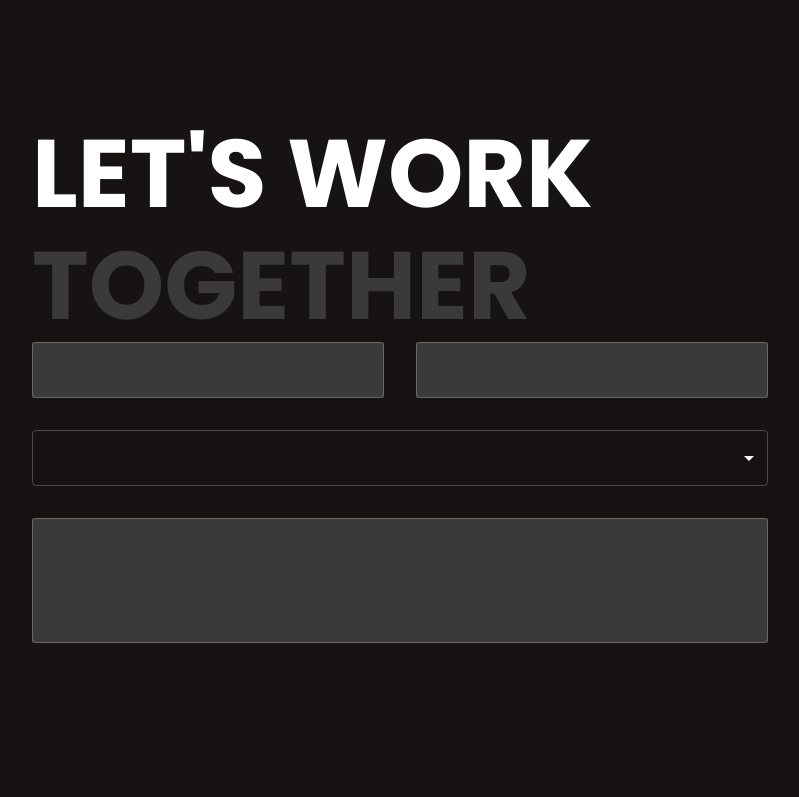
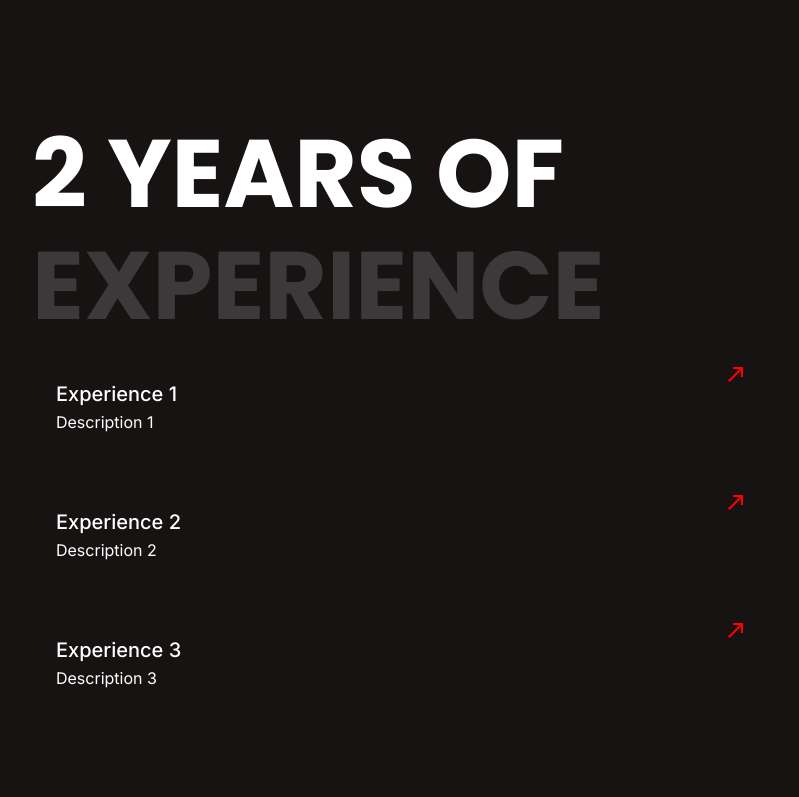
Before and after one commit to rotembab/resume-frontend, a React (Vite) app: page / in a window 1280 px wide. Shown: the part 2023-2820 px from the top of the page, without its empty margins (448-1247 px from the left). Before the commit the page ends 2666 px from the top, so only its background shows below. Built offline with nearby package versions, Linux system fonts and the light colour scheme.

Commit message:
Added experience tab

```diff
--- /dev/null
+++ b/src/components/pages/experience/experience-config.ts
@@ -0,0 +1,32 @@
+export const experienceConfig = [
+  {
+    title: 'Experience 1',
+    description: 'Description 1',
+    link: '/experience1',
+  },
+  {
+    title: 'Experience 2',
+    description: 'Description 2',
+    link: '/experience2',
+  },
+  {
+    title: 'Experience 3',
+    description: 'Description 3',
+    link: '/experience3',
+  },
+  {
+    title: 'Experience 4',
+    description: 'Description 4',
+    link: '/experience4',
+  },
+  {
+    title: 'Experience 5',
+    description: 'Description 5',
+    link: '/experience5',
+  },
+  {
+    title: 'Experience 6',
+    description: 'Description 6',
+    link: '/experience6',
+  },
+];
--- /dev/null
+++ b/src/components/pages/experience/experience-content.component.tsx
@@ -0,0 +1,40 @@
+import { Stack, Typography } from '@mui/material';
+import Grid from '@mui/material/Grid2';
+
+import { SlideFadeTransition } from '../../ui/slide-fade-transition/slide-fade-transition-component';
+import { useTranslation } from 'react-i18next';
+import { experienceConfig } from './experience-config';
+import { ViewItemCard } from '../../ui/view-item-card/view-item-card.component';
+
+type ExperienceContentProps = {
+  limit?: number;
+};
+
+export const ExperienceContent = ({ limit }: ExperienceContentProps) => {
+  const { t } = useTranslation();
+  return (
+    <SlideFadeTransition transitionKey={location.pathname}>
+      <Grid container>
+        <Grid size={12}>
+          <Typography variant='h1'>{t('Experience.heading1')}</Typography>
+          <Typography color='headingDarkColor' variant='h1'>
+            {t('Experience.heading2')}
+          </Typography>
+        </Grid>
+
+        <Grid size={12}>
+          <Stack>
+            {experienceConfig.slice(0, limit).map((experience) => (
+              <ViewItemCard
+                key={experience.title}
+                title={experience.title}
+                description={experience.description}
+                link={experience.link}
+              />
+            ))}
+          </Stack>
+        </Grid>
+      </Grid>
+    </SlideFadeTransition>
+  );
+};
--- a/src/components/pages/experience/experience.page.tsx
+++ b/src/components/pages/experience/experience.page.tsx
@@ -1,3 +1,15 @@
+import Grid from '@mui/material/Grid2';
+import { ContactMe } from '../contact-me/contact-me.component';
+import { ExperienceContent } from './experience-content.component';
 export const ExperiencePage = () => {
-  return 'Experience';
+  return (
+    <Grid container spacing={12}>
+      <Grid size={12}>
+        <ExperienceContent />
+      </Grid>
+      <Grid size={12}>
+        <ContactMe />
+      </Grid>
+    </Grid>
+  );
 };
--- a/src/components/pages/home/home.page.tsx
+++ b/src/components/pages/home/home.page.tsx
@@ -2,7 +2,7 @@ import { ContactMe } from '../contact-me/contact-me.component';
 import { ProjectsContent } from '../projects/projects-content.component';
 import { HomeContent } from './home-content.component';
 import Grid from '@mui/material/Grid2';
-
+import { ExperienceContent } from '../experience/experience-content.component';
 export const HomePage = () => {
   return (
     <Grid container spacing={12}>
@@ -13,6 +13,9 @@ export const HomePage = () => {
         <ProjectsContent limit={3} />
       </Grid>
       <Grid size={12}>
+        <ExperienceContent limit={3} />
+      </Grid>
+      <Grid size={12}>
         <ContactMe />
       </Grid>
     </Grid>
--- a/src/components/ui/view-item-card/view-item-card.component.tsx
+++ b/src/components/ui/view-item-card/view-item-card.component.tsx
@@ -1,5 +1,4 @@
 import {
-  Button,
   Card,
   CardContent,
   CardMedia,
@@ -10,14 +9,11 @@ import { CallMadeOutlined } from '@mui/icons-material';
 import { useNavigate } from 'react-router';
 import { useState } from 'react';
 import { customColors } from '../../../themes/custom-colors';
-import {
-  customSizes,
-  customSizesMediaQuery,
-} from '../../../themes/custom-sizes-query';
+import { customSizesMediaQuery } from '../../../themes/custom-sizes-query';
 interface ViewItemCardProps {
   title: string;
   description: string;
-  thumbnail: string;
+  thumbnail?: string;
   link: string;
   footer?: React.ReactNode;
 }
@@ -53,6 +49,7 @@ export const ViewItemCard = ({
       onMouseEnter={() => setIsHovered(true)}
       onMouseLeave={() => setIsHovered(false)}
     >
+      {thumbnail && (
         <CardMedia
           component={'img'}
           image={thumbnail}
@@ -64,6 +61,7 @@ export const ViewItemCard = ({
             width: isBelowSm ? '90px' : '135px',
           }}
         />
+      )}
       <CardContent>
         <Typography variant='h6'>{title}</Typography>
         <Typography variant='body1'>{description}</Typography>
--- a/src/lang/en.ts
+++ b/src/lang/en.ts
@@ -15,6 +15,8 @@ export const enTranslations = {
   Experience: {
     title: 'Experience',
     description: 'Here are some of the companies I have worked for.',
+    heading1: '2 Years of',
+    heading2: 'Experience',
   },
   Tools: {
     title: 'Tools',
```
Lines whose indentation alone changed are shown as unchanged.
